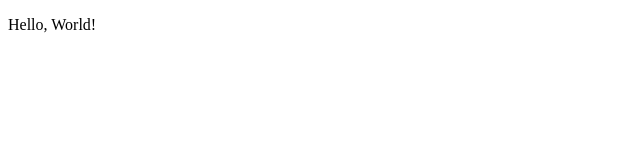
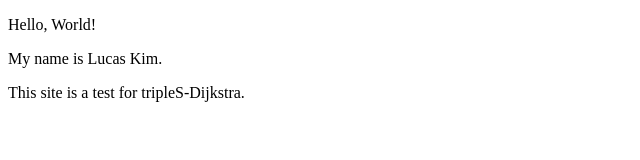
Before and after one commit to LuucasKim/LuucasKim.github.io, a plain HTML site: page index.html in a window 1280 px wide. Shown: the whole page, without its empty margins (0-640 px from the left). Drawn offline with Linux system fonts and the light colour scheme.

Commit message:
Update index.html

```diff
--- a/index.html
+++ b/index.html
@@ -8,5 +8,7 @@
 </head>
 <body>
   <p>Hello, World!</p>
+  <p>My name is Lucas Kim.</p>
+  <p>This site is a test for tripleS-Dijkstra.</p>
 </body>
 </html>
```
